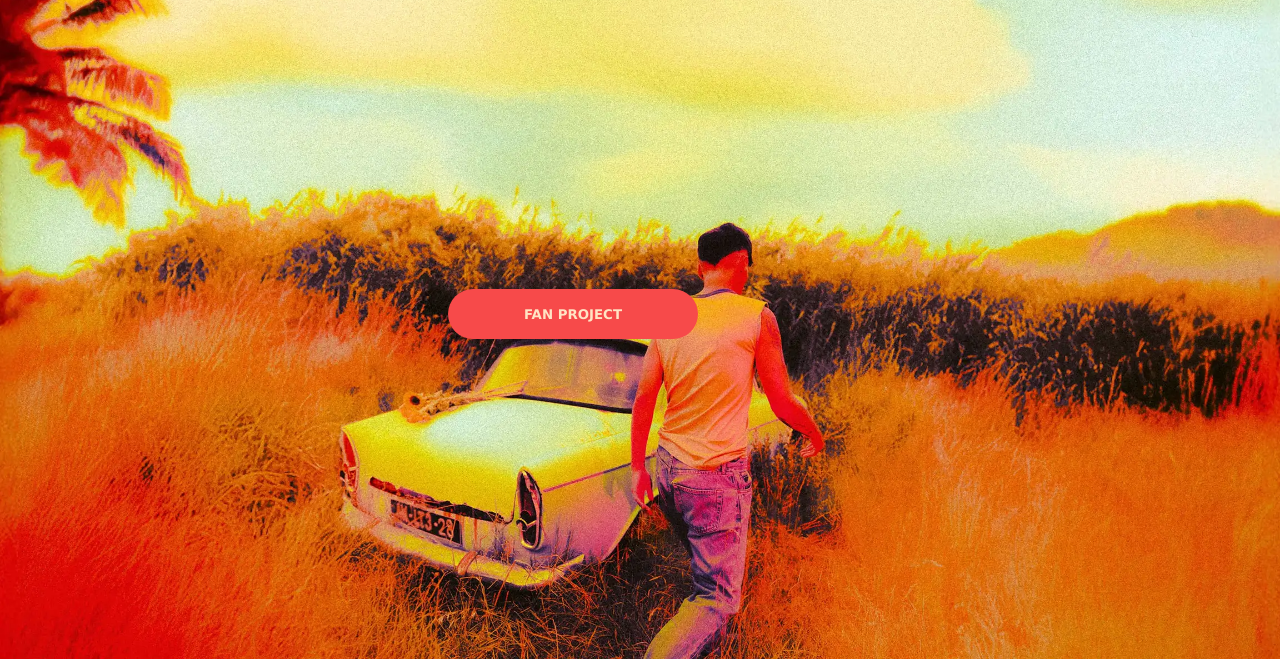
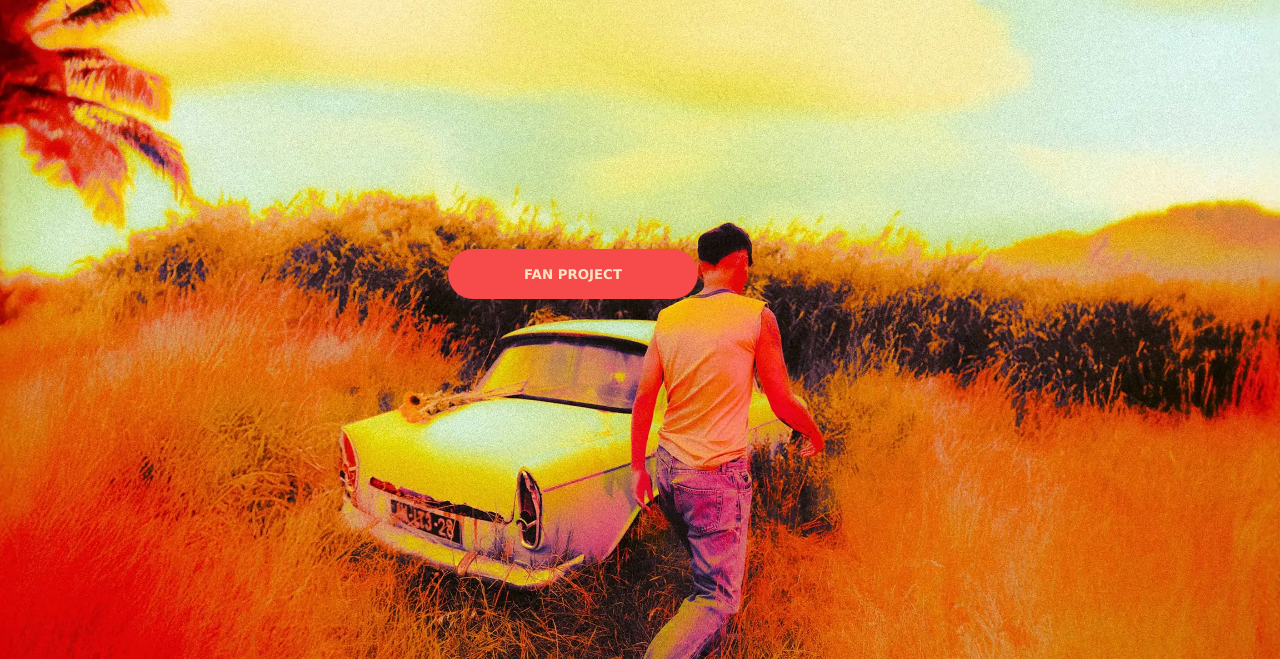
Before and after one commit to DarceyB/Louis-Tomlinson-Light-Show-Sydney, a website: page index.html in a window 1280 px wide. Shown: the part 141-800 px from the top of the page. Drawn offline with nearby package versions, Linux system fonts and the light colour scheme.

Commit message:
Update style.css

```diff
--- a/style.css
+++ b/style.css
@@ -105,5 +105,5 @@ button{
 #Section {
     position: absolute;
     left: 35%;
-    bottom: 40%;
+    bottom: 45%;
 }
```
